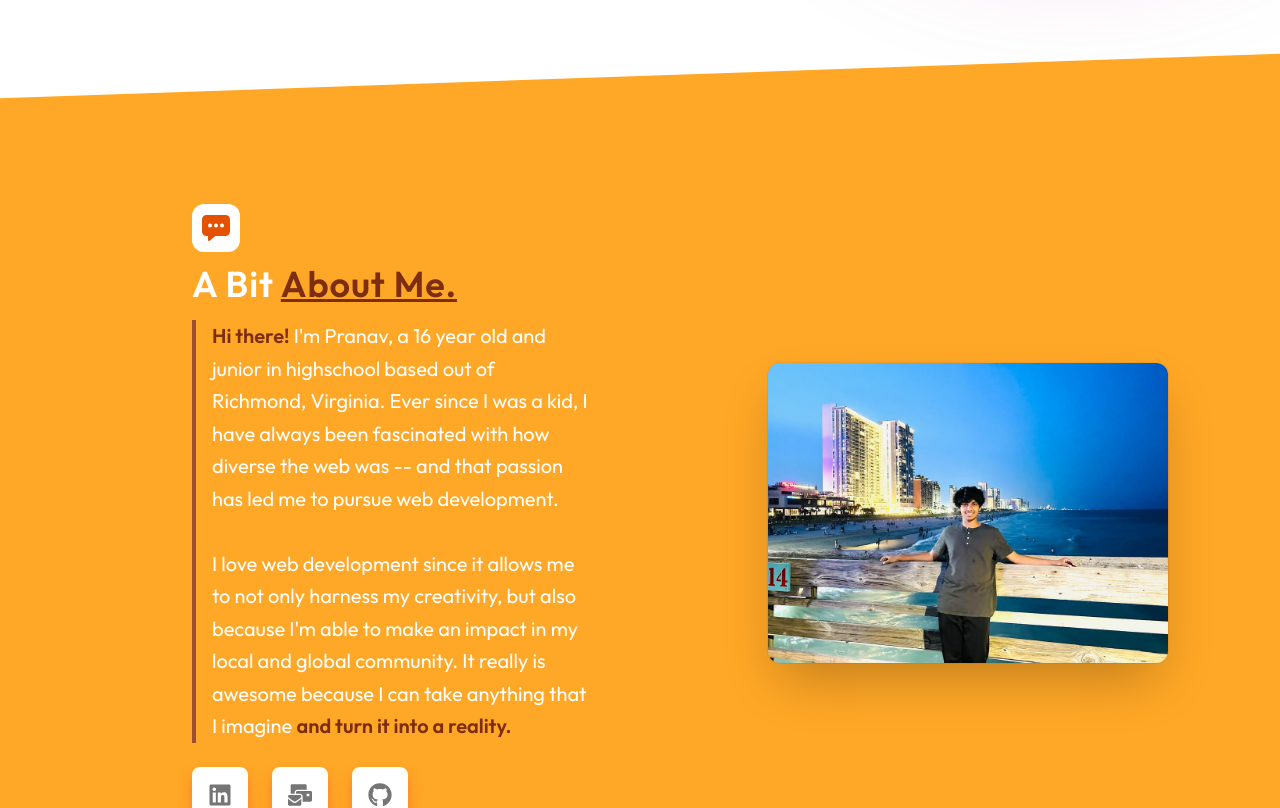
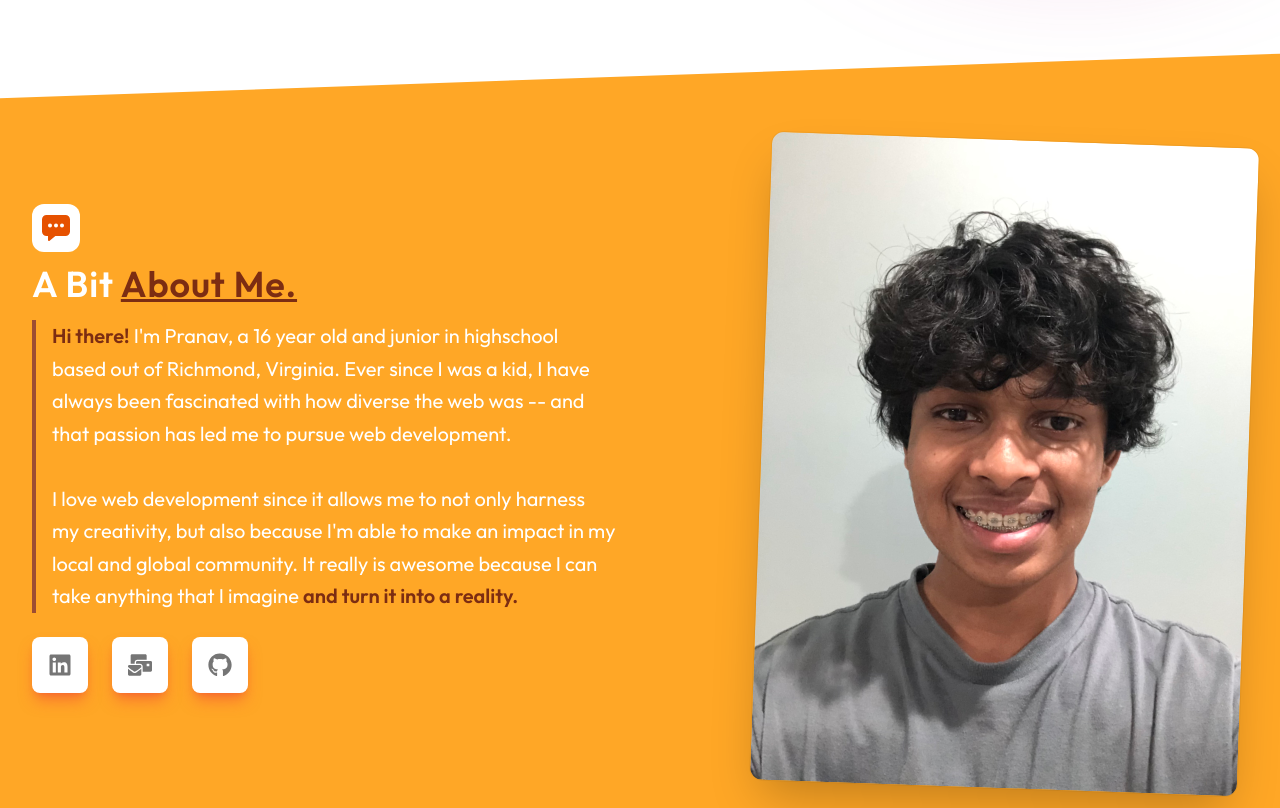
Before and after one commit to PkTheCoda/portfolio, a React (Vite) app: page / in a window 1280 px wide. Shown: the part 800-1608 px from the top of the page. Built offline with nearby package versions, Linux system fonts and the light colour scheme.

Commit message:
changed pic :)

```diff
--- a/src/Components/AboutSection.jsx
+++ b/src/Components/AboutSection.jsx
@@ -2,6 +2,7 @@ import React from 'react';
 import { FaLinkedin, FaMailBulk, FaGithub, FaVolleyballBall, FaTableTennis, FaMusic, FaCamera } from 'react-icons/fa';
 import { IoChatboxEllipses } from "react-icons/io5";
 import mePicture from '../Images/mepicturebackup.jpg'
+import mePicturenew from '../Images/pranavlatest.jpg'
 
 export default function AboutMe() {
   return (
@@ -10,10 +11,10 @@ export default function AboutMe() {
 
 
             <div class="relative skew-y-2">
-                    <div class="lg:mx-auto lg:grid lg:max-w-8xl lg:grid-flow-col-dense lg:grid-cols-2 lg:gap-24 lg:px-8 ">
-                        <div class="mx-auto max-w-xl lg:mx-0 lg:max-w-none lg:py-16 lg:px-0 ">
+                    <div class="lg:mx-auto lg:max-w-7xl flex flex-col lg:flex-row lg:gap-12 lg:px-8">
+                        <div class="w-full lg:w-1/2 lg:my-0 my-12 mx-auto max-w-xl lg:mx-0 lg:max-w-none lg:py-16 lg:px-0 lg:order-1 order-2">
 
-                            <div className='pl-0 lg:pl-10 xl:pl-40'>
+                            <div className='pl-0'>
                                 <div>
                                     <span class="flex h-12 w-12 items-center justify-center rounded-xl bg-white">
                                         <IoChatboxEllipses className='h-8 w-8 text-orange-900'/>
@@ -45,13 +46,10 @@ export default function AboutMe() {
                                 </div>
                             </div>
                         </div>
-                        <div class="w-full flex items-center justify-center xl:px-20">
-                            <div class="py-8 lg:p-0">
-                                <img loading="lazy"
-                                    class="rounded-xl lg:my-0 shadow-2xl ring-1 ring-black ring-opacity-5"
-                                    src={mePicture}/>
-
-                            </div>
+                        <div class="w-full lg:w-1/2 lg:order-2 order-1 flex items-center justify-center lg:justify-end">
+                            <img loading="lazy"
+                                class="rounded-xl w-5/6 lg:my-0 shadow-2xl ring-1 ring-black ring-opacity-5 rotate-2"
+                            src={mePicturenew}/>
                         </div>
 
                     </div>
```
Also changed, not shown: src/Images/pranavlatest.jpg (added).
